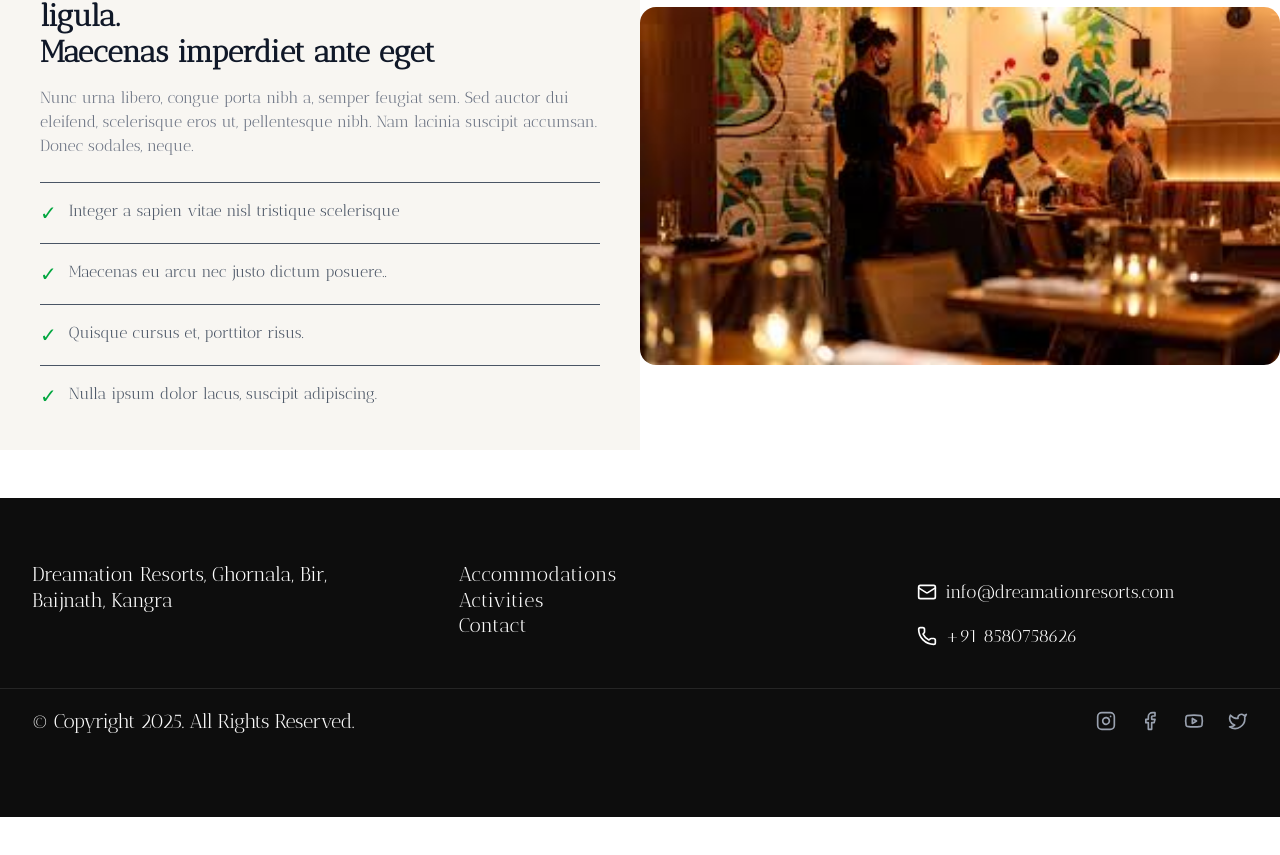
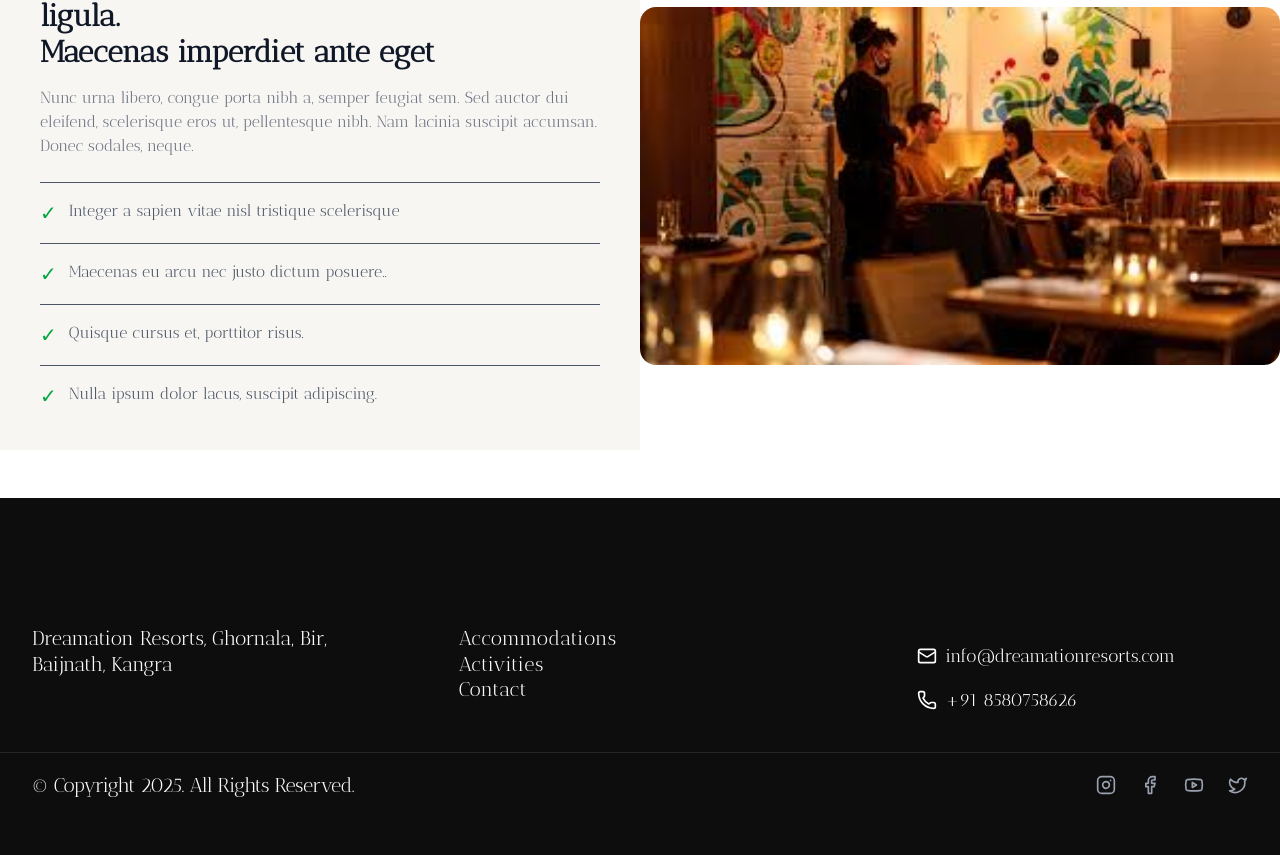
Before and after one commit to tejasvi001/dreamationResorts, a Next.js app: page /IndoorRestaurant in a window 1280 px wide. Shown: the part 2321-3176 px from the top of the page. Before the commit the page ends 3138 px from the top, so only its background shows below. Built offline with nearby package versions, Linux system fonts and the light colour scheme; a web font is replaced by a local one.

Commit message:
code merging

```diff
--- a/src/components/GlobalComp/Footer.jsx
+++ b/src/components/GlobalComp/Footer.jsx
@@ -19,7 +19,7 @@ const Footer = () => {
   // };
 
   return (
-    <footer className="bg-black/95 text-white py-8 md:py-[5vw] w-full">
+    <footer className="bg-black/95 text-white py-8 md:py-[3vw] w-full md:pt-[10vw]">
       <div className="flex flex-col gap-[2vw]">
         <div className="w-full md:max-w-7xl mx-auto px-8 grid grid-cols-1 lg:grid-cols-3 gap-6 md:gap-[5vw]">
           {/* Address Section */}
--- a/src/components/GlobalComp/Preloader.jsx
+++ b/src/components/GlobalComp/Preloader.jsx
@@ -6,12 +6,12 @@ const images = [
   "/images/Rectangle4560.png",
   "/bg.png",
   "/Facility3.png",
-  "/bgg2.png",
+  "/bbg2.jpg",
   "/cutlery.png",
   "/Facility1.png",
   "/Facility2.png",
-  "/Facility3.png",
-  "/bgg1.png",
+  "/Facility3.jpg",
+  "/bbg1.jpg",
 ];
 
 const Preloader = () => {
```
